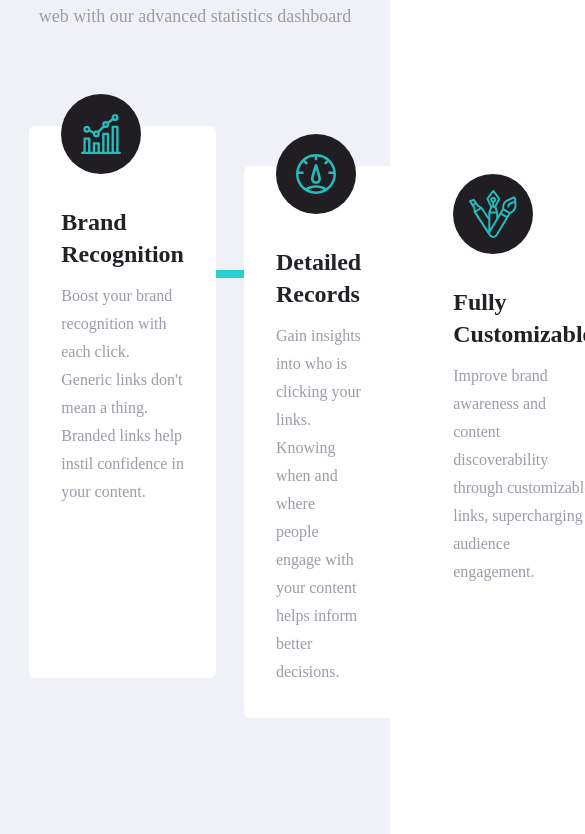
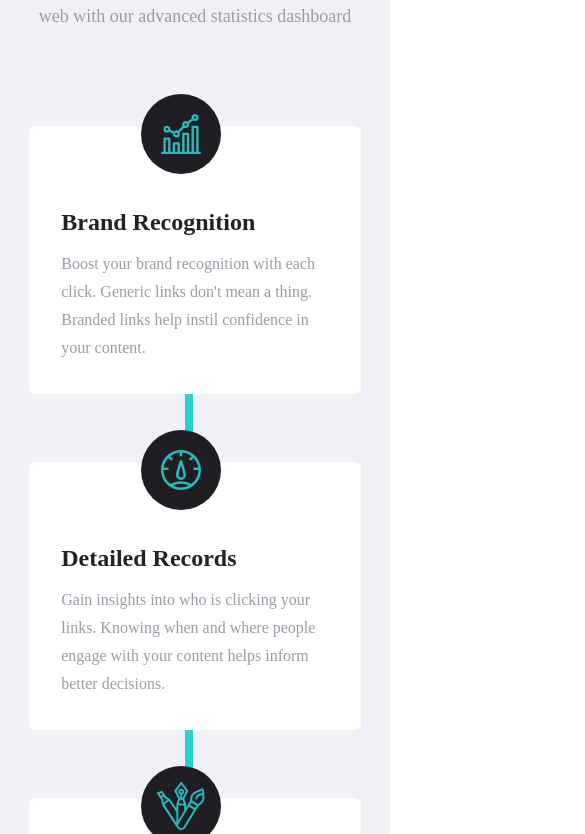
Before and after one commit to YaSh8202/Shortly-URL-Shortner, a React (Create React App) app: page / in a window 390 px wide. Shown: the part 1110-1944 px from the top of the page, 585 px wide, since content can reach past the window. Built offline with nearby package versions, Linux system fonts and the light colour scheme.

Commit message:
Responsiveness added to Stat.js component

```diff
--- a/src/components/Stats/Stat.js
+++ b/src/components/Stats/Stat.js
@@ -6,7 +6,7 @@ const Stat = (props) => {
       className={` rounded-md flex flex-col bg-white p-8 pt-20 relative ${props.className}`}
     >
       <img
-        className=" brightness-90 text-center absolute w-20 p-3 -top-8 bg-veryDarkViolet rounded-full object-none "
+        className=" brightness-90 text-center absolute w-20 p-3 -top-8 bg-veryDarkViolet rounded-full object-none left-28 md:left-[calc(50%-10px)] lg:left-8  "
         src={props.icon}
         alt=""
       />
--- a/src/components/Stats/Stats.js
+++ b/src/components/Stats/Stats.js
@@ -8,8 +8,8 @@ import fullyCustomizable from "../../images/icon-fully-customizable.svg";
 const Stats = () => {
   return (
     <div className="lg:w-9/12 w-[85%] m-auto mt-28 flex flex-col mb-28 ">
-      <div className=" text-center lg:w-2/4 m-auto flex flex-col mb-24 ">
-        <h2 className="text-3xl font-bold mb-3 text-veryDarkBlue ">
+      <div className=" text-center lg:w-2/4 m-auto flex flex-col mb-24  ">
+        <h2 className="text-3xl font-bold mb-3 text-veryDarkBlue  ">
           Advanced Statistics
         </h2>
         <p className="text-lg text-grayishViolet ">
@@ -17,21 +17,21 @@ const Stats = () => {
           statistics dashboard
         </p>
       </div>
-      <div className="flex gap-7 relative ">
-        <div className="-z-10 left-12 top-36 absolute m-auto bg-cyan w-4/6 h-2" ></div>
+      <div className="flex gap-7 relative lg:flex-row flex-col ">
+        <div className="-z-10 lg:left-12 lg:top-36 absolute m-auto bg-cyan lg:w-4/6 lg:h-2 h-full w-2 left-[calc(50%-10px)] "></div>
         <Stat
           icon={brandRecognition}
           heading="Brand Recognition"
           text="Boost your brand recognition with each click. Generic links don't mean a thing. Branded links help instil confidence in your content."
         />
         <Stat
-        className="top-10"
+          className="top-10"
           icon={detailedRecords}
           heading="Detailed Records"
           text="Gain insights into who is clicking your links. Knowing when and where people engage with your content helps inform better decisions."
         />
         <Stat
-        className="top-20"
+          className="top-20"
           icon={fullyCustomizable}
           heading="Fully Customizable"
           text="Improve brand awareness and content discoverability through customizable links, supercharging audience engagement."
```
